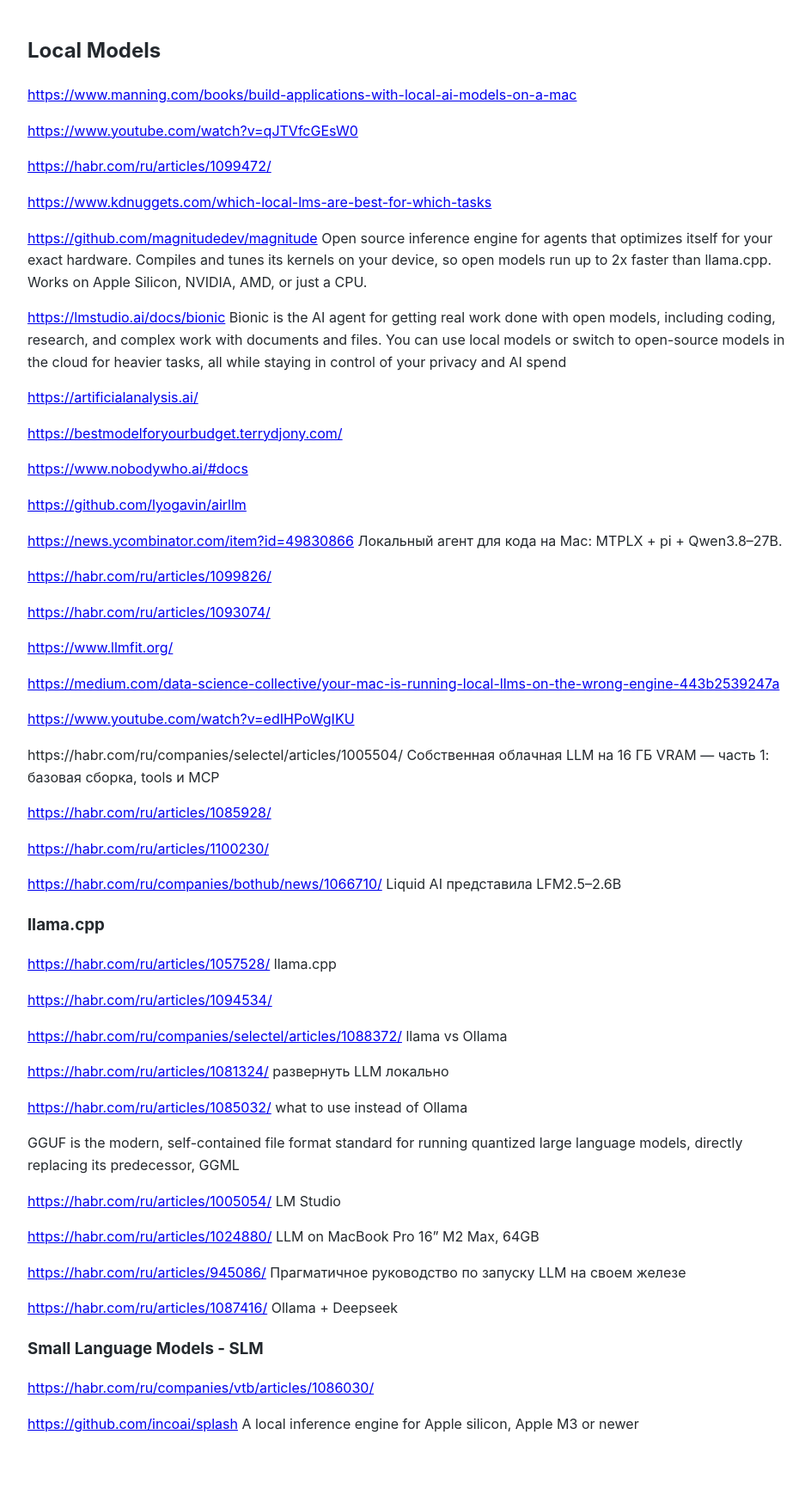
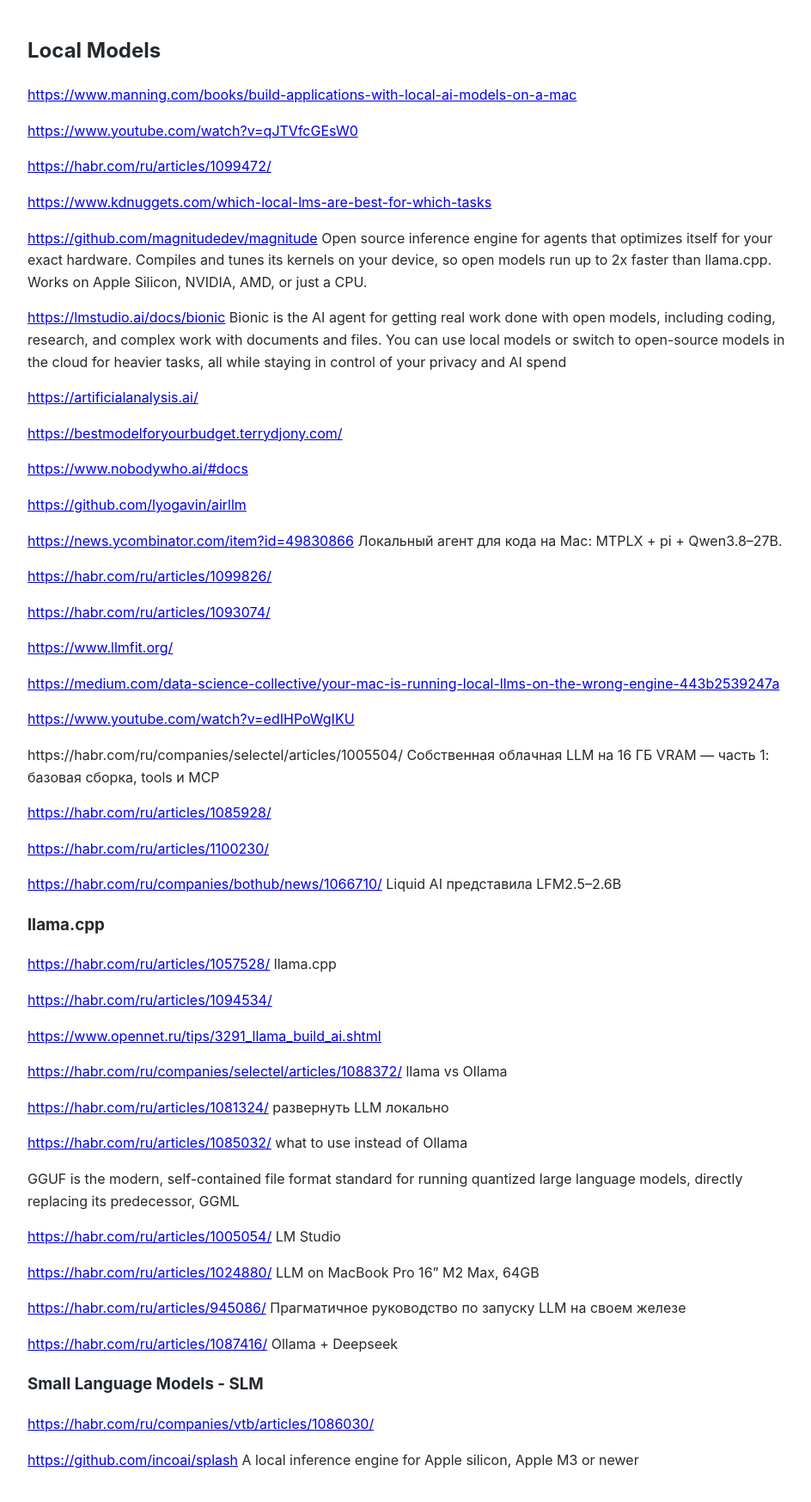
Before and after one commit to Michael-Lubinsky/michael-lubinsky.github.com, a Jekyll site: the page built from ml/local_llm.md, in a window 1280 px wide. Shown: the whole page at 86% size, without its empty margins (158-1102 px from the left). Built offline with Jekyll 4.4.1, drawn with Linux system fonts in a browser that asks for light colours; our own code applies the rules of GitHub Pages for plain Markdown files; before the commit the page ends 1706 px from its top, so only the background shows below that.

Commit message:
Add links related to llama.cpp and local LLM deployment

```diff
--- a/ml/local_llm.md
+++ b/ml/local_llm.md
@@ -41,9 +41,12 @@
 <https://habr.com/ru/companies/bothub/news/1066710/> Liquid AI представила LFM2.5–2.6B
 
 ### llama.cpp
+
 <https://habr.com/ru/articles/1057528/>  llama.cpp
 
 <https://habr.com/ru/articles/1094534/>
+
+<https://www.opennet.ru/tips/3291_llama_build_ai.shtml>
 
 <https://habr.com/ru/companies/selectel/articles/1088372/> llama vs Ollama
 
```
